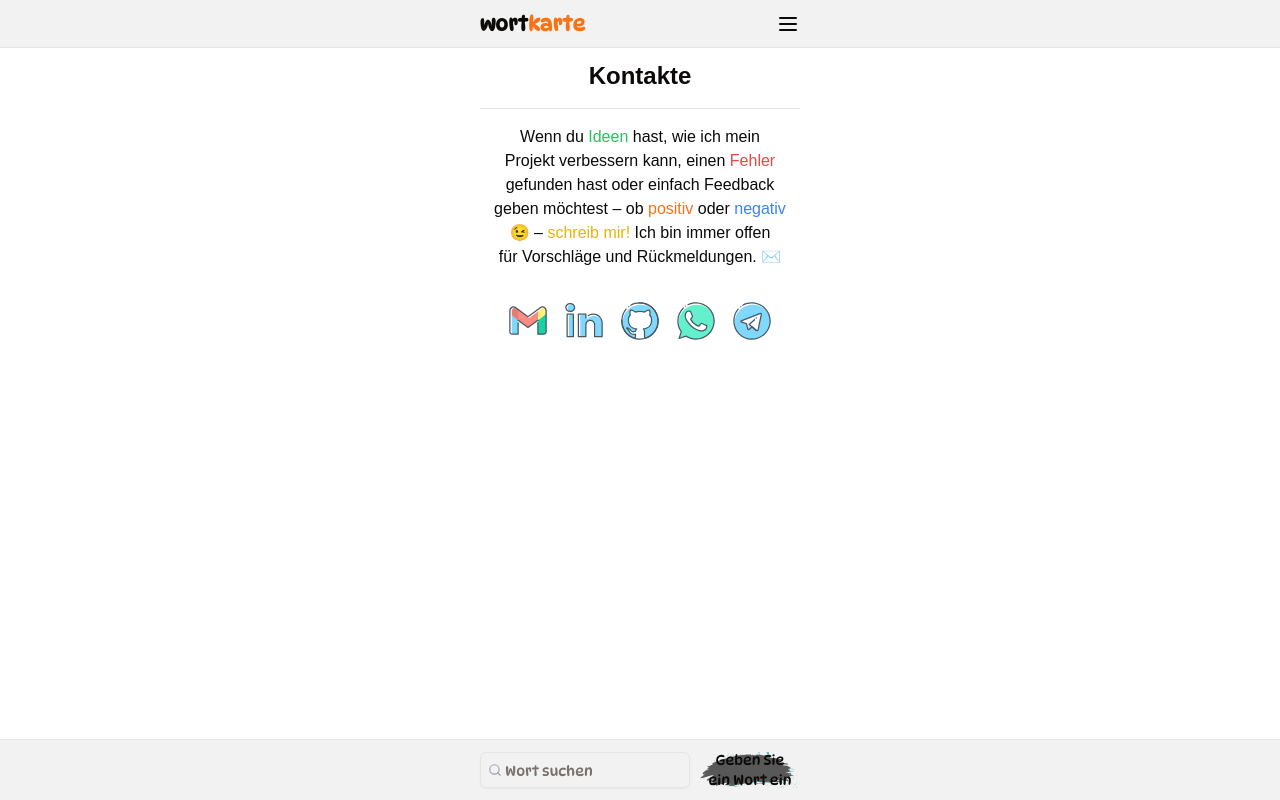
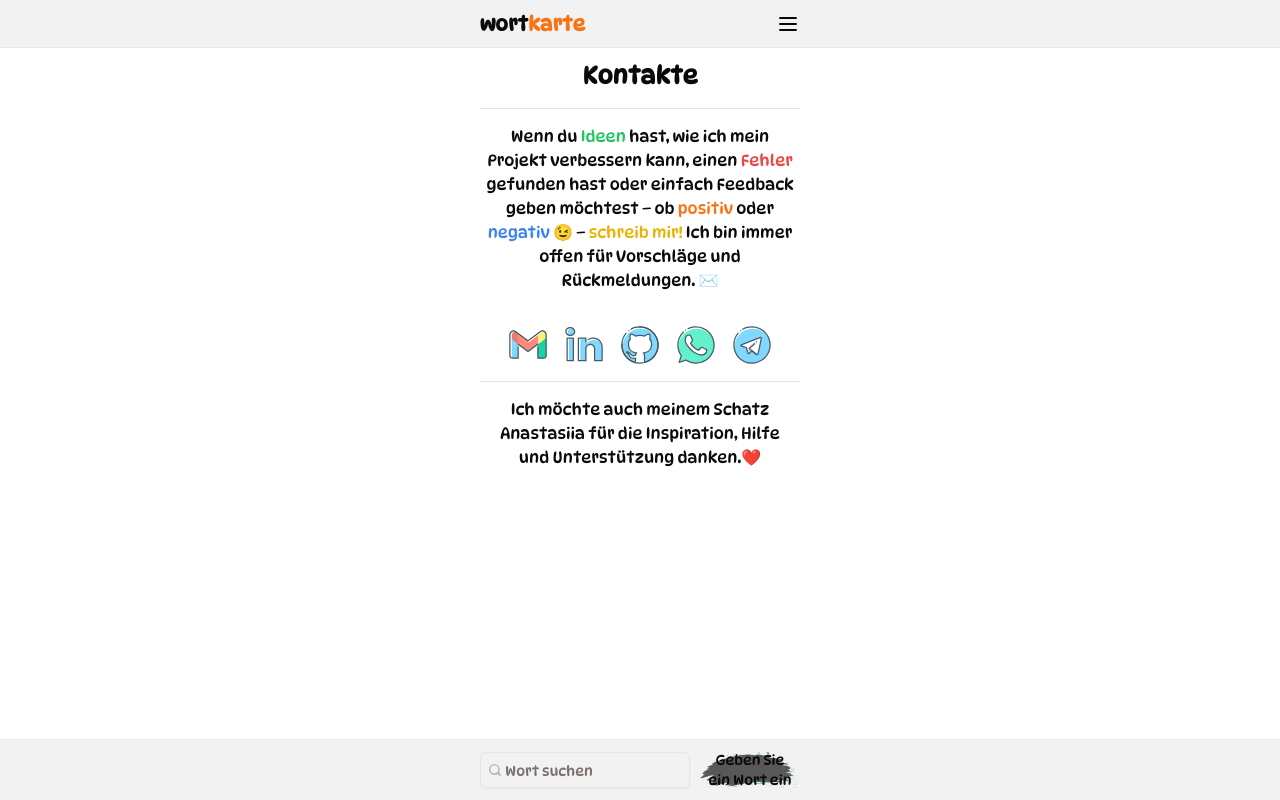
Before and after one commit to stoczec/wortkarte, a Next.js app: page /contacts in a window 1280 px wide. Built offline with nearby package versions, Linux system fonts and the light colour scheme.

Commit message:
Added font family 'DynaPuffRegular, sans-serif' to About and Contacts pages.

```diff
--- a/src/app/about/page.tsx
+++ b/src/app/about/page.tsx
@@ -5,20 +5,23 @@ import { Separator } from '@/components/ui/separator'
 
 export default function About() {
     return (
-		<section className="flex flex-col items-center justify-between gap-4 py-3 flex-grow flex-shrink-0 basis-auto">
+        <section
+            className="flex flex-col items-center justify-between gap-4 py-3 flex-grow flex-shrink-0 basis-auto"
+            style={{ fontFamily: 'DynaPuffRegular, sans-serif' }}
+        >
             <div className="w-[320px] flex flex-col gap-4">
                 <p>
                     <span className="text-3xl font-bold">
                         wort<span className="text-primary">karte </span>-{' '}
                     </span>
-					die den Nutzern dabei hilft, Deutsch zu lernen, indem sie Lernkarten
-					mit assoziativen Bildern und einer farblichen Kategorisierung der
-					Grammatik zur besseren Einprägung verwendet.
+                    die den Nutzern dabei hilft, Deutsch zu lernen, indem sie Lernkarten mit
+                    assoziativen Bildern und einer farblichen Kategorisierung der Grammatik zur
+                    besseren Einprägung verwendet.
                 </p>
                 <Separator className="h-[2px] rounded-xl bg-gray-300" />
                 <p>
-					Auf der Seite werden Wörter je nach Wortklasse farblich hervorgehoben,
-					um ihre Kategorie visuell zu verdeutlichen.
+                    Auf der Seite werden Wörter je nach Wortklasse farblich hervorgehoben, um ihre
+                    Kategorie visuell zu verdeutlichen.
                 </p>
                 <GrammarTable />
             </div>
--- a/src/app/contacts/page.tsx
+++ b/src/app/contacts/page.tsx
@@ -7,19 +7,21 @@ import Image from 'next/image'
 
 export default function Contacts() {
     return (
-		<section className="flex flex-col items-center justify-between gap-4 py-3 flex-grow flex-shrink-0 basis-auto">
+        <section
+            className="flex flex-col items-center justify-between gap-4 py-3 flex-grow flex-shrink-0 basis-auto"
+            style={{ fontFamily: 'DynaPuffRegular, sans-serif' }}
+        >
             <div className="w-[320px] flex flex-col items-center justify-between gap-4">
                 <h1 className="text-2xl font-bold">Kontakte</h1>
                 <Separator />
                 <p className="text-balance text-center">
-					Wenn du <span className="text-green-500">Ideen</span> hast, wie ich
-					mein Projekt verbessern kann, einen{' '}
-					<span className="text-red-500">Fehler </span>
+                    Wenn du <span className="text-green-500">Ideen</span> hast, wie ich mein Projekt
+                    verbessern kann, einen <span className="text-red-500">Fehler </span>
                     gefunden hast oder einfach Feedback geben möchtest – ob{' '}
                     <span className="text-orange-500">positiv</span> oder
                     <span className="text-blue-500"> negativ</span> 😉 –{' '}
-					<span className="text-yellow-500">schreib mir!</span> Ich bin immer
-					offen für Vorschläge und Rückmeldungen. ✉️
+                    <span className="text-yellow-500">schreib mir!</span> Ich bin immer offen für
+                    Vorschläge und Rückmeldungen. ✉️
                 </p>
                 <div className="flex gap-4 mt-4">
                     <Link
@@ -37,10 +39,7 @@ export default function Contacts() {
                         />
                     </Link>
 
-					<Link
-						target="_blank"
-						href="https://www.linkedin.com/in/herashchenko-dmytro/"
-					>
+                    <Link target="_blank" href="https://www.linkedin.com/in/herashchenko-dmytro/">
                         <Image
                             src="/social_icons/6214505_linkedin_logo_icon.svg"
                             alt="icon"
@@ -76,6 +75,11 @@ export default function Contacts() {
                         />
                     </Link>
                 </div>
+                <Separator />
+                <p className="text-balance text-center">
+                    Ich möchte auch meinem Schatz Anastasiia für die Inspiration, Hilfe und
+                    Unterstützung danken.❤️
+                </p>
             </div>
         </section>
     )
```
Lines whose indentation alone changed are shown as unchanged.
